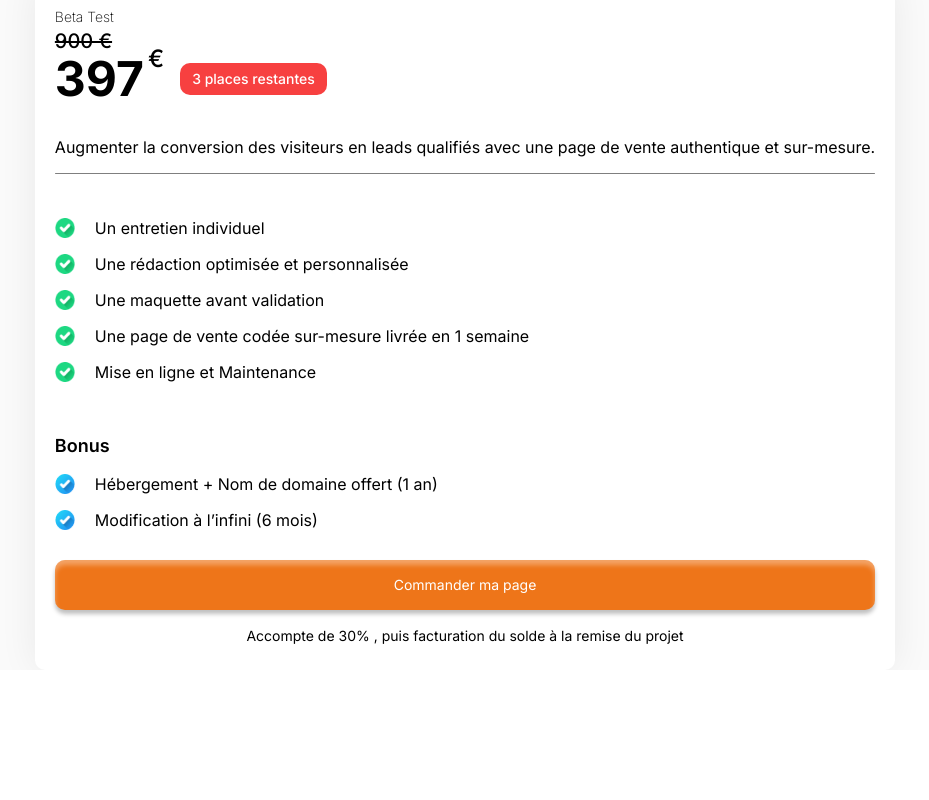
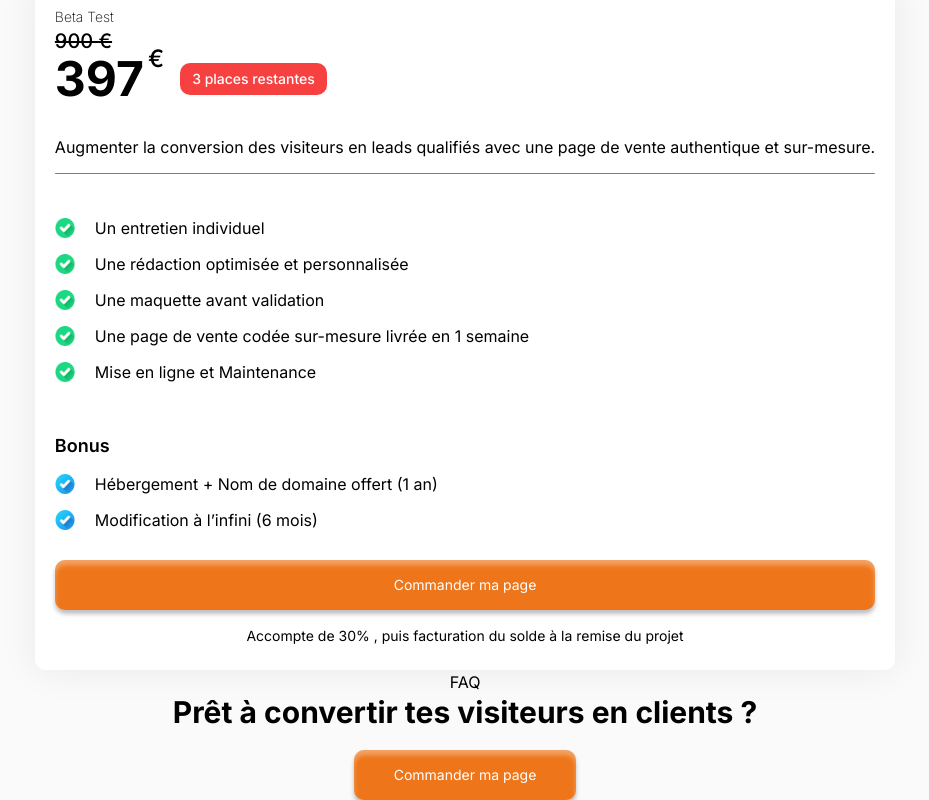
Before and after one commit to SebMZI/territa-lp, a Next.js app: page / in a window 1280 px wide. Shown: the part 5436-6236 px from the top of the page, without its empty margins (175-1104 px from the left). Before the commit the page ends 6106 px from the top, so only its background shows below. Built offline with nearby package versions, Linux system fonts and the light colour scheme.

Commit message:
feat: :art: Ajout de la section last CTA
Ajout d'un titre avec un bouton cta pour un dernier appel à l'action avant la fin de la page

```diff
--- a/app/page.js
+++ b/app/page.js
@@ -1,4 +1,4 @@
-import { Advise, Benefits, Button, Features, Header, Hero, Offer, Process } from "@/components";
+import { Advise, Benefits, Button, FAQ, Features, Header, Hero, LastCTA, Offer, Process } from "@/components";
 import Image from "next/image";
 
 // flex min-h-screen flex-col items-center justify-between p-24
@@ -13,6 +13,8 @@ export default function Home() {
       <Advise/>
       <Process/>
       <Offer/>
+      <FAQ/>
+      <LastCTA/>
     </main>
   );
 }
--- /dev/null
+++ b/components/FAQ.jsx
@@ -0,0 +1,7 @@
+import React from "react";
+
+const FAQ = () => {
+  return <div>FAQ</div>;
+};
+
+export default FAQ;
--- /dev/null
+++ b/components/LastCTA.jsx
@@ -0,0 +1,15 @@
+import React from "react";
+import Button from "./Button";
+
+const LastCTA = () => {
+  return (
+    <section className="flex flex-col items-center gap-5">
+      <h2 className="text-center text-3xl font-bold">
+        Prêt à convertir tes visiteurs en clients ?
+      </h2>
+      <Button containerStyle={" text-sm h-[45px] px-10"} />
+    </section>
+  );
+};
+
+export default LastCTA;
--- a/components/index.jsx
+++ b/components/index.jsx
@@ -8,6 +8,8 @@ import Advise from "./Advise";
 import AdviseCard from "./Advise-card";
 import Process from "./Process";
 import Offer from "./Offer";
+import FAQ from "./FAQ";
+import LastCTA from "./LastCTA";
 
 export {
   Button,
@@ -20,4 +22,6 @@ export {
   AdviseCard,
   Process,
   Offer,
+  FAQ,
+  LastCTA,
 };
```
